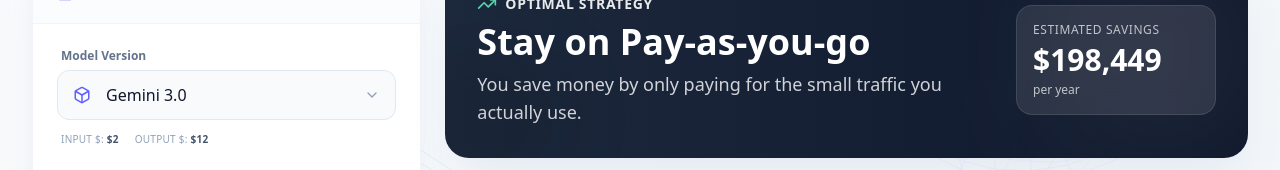
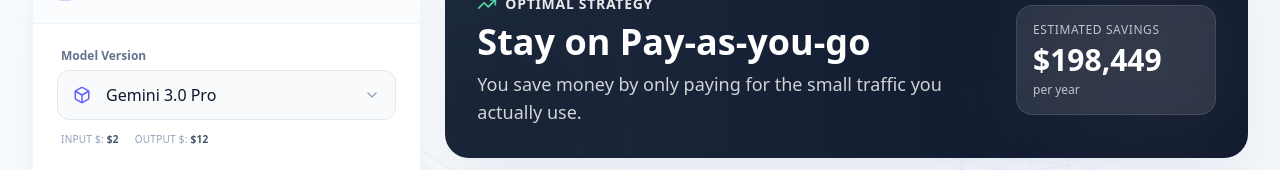
Before and after one commit to natavit/gemini-pt-calculator, a React (Vite) app: page / in a window 1280 px wide. Shown: the part 174-344 px from the top of the page. Built offline with nearby package versions, Linux system fonts and the light colour scheme.

Commit message:
feat: add Gemini 2.5 and 3.0 models, remove Gemini 1.5, and update the default model ID.

```diff
--- a/src/data/models.ts
+++ b/src/data/models.ts
@@ -18,57 +18,108 @@
 }
 
 export const GEMINI_MODELS: ModelConstraints[] = [
+    // --- GEMINI 3.0 ---
     {
-        id: 'gemini-1.5-flash',
-        name: 'Gemini 1.5 Flash',
+        id: 'gemini-3-pro',
+        name: 'Gemini 3.0 Pro',
         burnInText: 1.0,
-        burnInImage: 258,
-        burnInVideo: 258, // per second? assuming 1 sec video ≈ 258 tokens for simplicity or user enters 'seconds of video'
-        burnInAudio: 32, // per second
-        burnOutText: 4.0,
-        burnOutImage: 1, // Placeholder
-        burnOutVideo: 1, // Placeholder
-        burnOutAudio: 1, // Placeholder
+        burnInImage: 1.0,
+        burnInVideo: 1.0,
+        burnInAudio: 1.0,
+        burnOutText: 6.0,
+        burnOutImage: 1, // N/A
+        burnOutVideo: 1, // N/A
+        burnOutAudio: 1, // N/A
 
-        paygoInputPrice: 0.075,
-        paygoOutputPrice: 0.30,
-        gsuCapacity: 2000
+        paygoInputPrice: 2, // Placeholder/Est
+        paygoOutputPrice: 12, // Placeholder/Est
+        gsuCapacity: 500 // Est
     },
     {
-        id: 'gemini-1.5-pro',
-        name: 'Gemini 1.5 Pro',
-        burnInText: 1.0,
-        burnInImage: 258,
-        burnInVideo: 258,
-        burnInAudio: 32,
-        burnOutText: 4.0,
+        id: 'gemini-3-pro-long',
+        name: 'Gemini 3.0 Pro (Long Context >200k)',
+        burnInText: 2.0,
+        burnInImage: 2.0,
+        burnInVideo: 2.0,
+        burnInAudio: 2.0,
+        burnOutText: 9.0,
         burnOutImage: 1,
         burnOutVideo: 1,
         burnOutAudio: 1,
 
-        paygoInputPrice: 3.50,
-        paygoOutputPrice: 10.50,
-        gsuCapacity: 200
+        paygoInputPrice: 4, // Est
+        paygoOutputPrice: 12, // Est
+        gsuCapacity: 500
     },
+
+    // --- GEMINI 2.5 ---
     {
-        id: 'gemini-3',
-        name: 'Gemini 3.0',
+        id: 'gemini-2-5-pro',
+        name: 'Gemini 2.5 Pro',
         burnInText: 1.0,
-        burnInImage: 300,
-        burnInVideo: 300,
-        burnInAudio: 40,
-        burnOutText: 6.0,
+        burnInImage: 1.0,
+        burnInVideo: 1.0,
+        burnInAudio: 1.0,
+        burnOutText: 8.0,
         burnOutImage: 1,
         burnOutVideo: 1,
         burnOutAudio: 1,
 
-        paygoInputPrice: 2.00,
-        paygoOutputPrice: 12.00,
-        gsuCapacity: 500
-    }
+        paygoInputPrice: 1.25,
+        paygoOutputPrice: 3.75,
+        gsuCapacity: 200 // Est
+    },
+    {
+        id: 'gemini-2-5-pro-long',
+        name: 'Gemini 2.5 Pro (Long Context >200k)',
+        burnInText: 2.0,
+        burnInImage: 2.0,
+        burnInVideo: 2.0,
+        burnInAudio: 2.0,
+        burnOutText: 12.0,
+        burnOutImage: 1,
+        burnOutVideo: 1,
+        burnOutAudio: 1,
+
+        paygoInputPrice: 2.50,
+        paygoOutputPrice: 7.50,
+        gsuCapacity: 200
+    },
+    {
+        id: 'gemini-2-5-flash',
+        name: 'Gemini 2.5 Flash',
+        burnInText: 1.0,
+        burnInImage: 1.0,
+        burnInVideo: 1.0,
+        burnInAudio: 4.0, // Special rate!
+        burnOutText: 9.0, // High output burn!
+        burnOutImage: 1,
+        burnOutVideo: 1,
+        burnOutAudio: 1,
+
+        paygoInputPrice: 0.075,
+        paygoOutputPrice: 0.30,
+        gsuCapacity: 1000 // Est
+    },
+    {
+        id: 'gemini-2-5-flash-image',
+        name: 'Gemini 2.5 Flash (Image Gen)',
+        burnInText: 1.0,
+        burnInImage: 1.0,
+        burnInVideo: 1.0,
+        burnInAudio: 1.0,
+        burnOutText: 9.0,
+        burnOutImage: 100.0, // High image output burn!
+        burnOutVideo: 1,
+        burnOutAudio: 1,
+
+        paygoInputPrice: 0.10, // Est
+        paygoOutputPrice: 0.40,
+        gsuCapacity: 1000
+    },
 ];
 
-export const DEFAULT_MODEL_ID = 'gemini-3';
+export const DEFAULT_MODEL_ID = 'gemini-3-pro';
 
 export const PT_PRICING = {
     MONTHLY: 2700,
```
